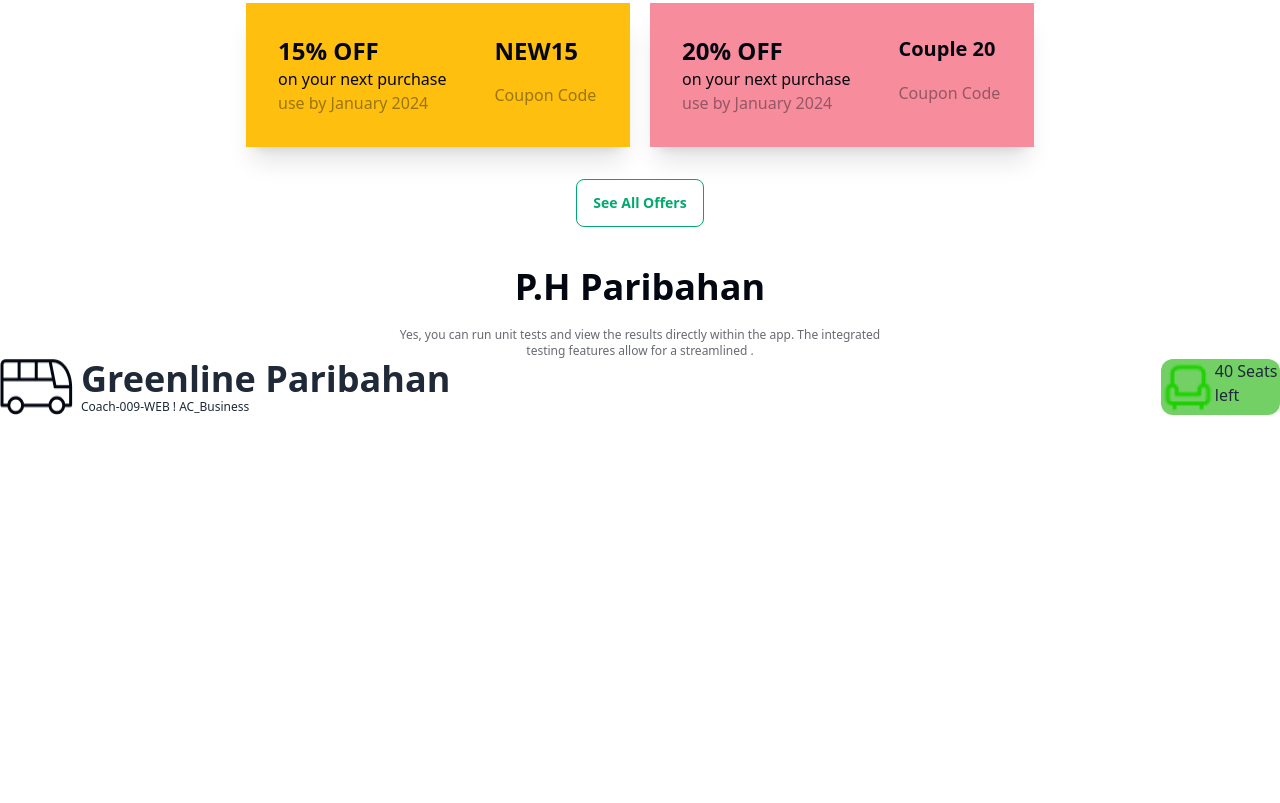
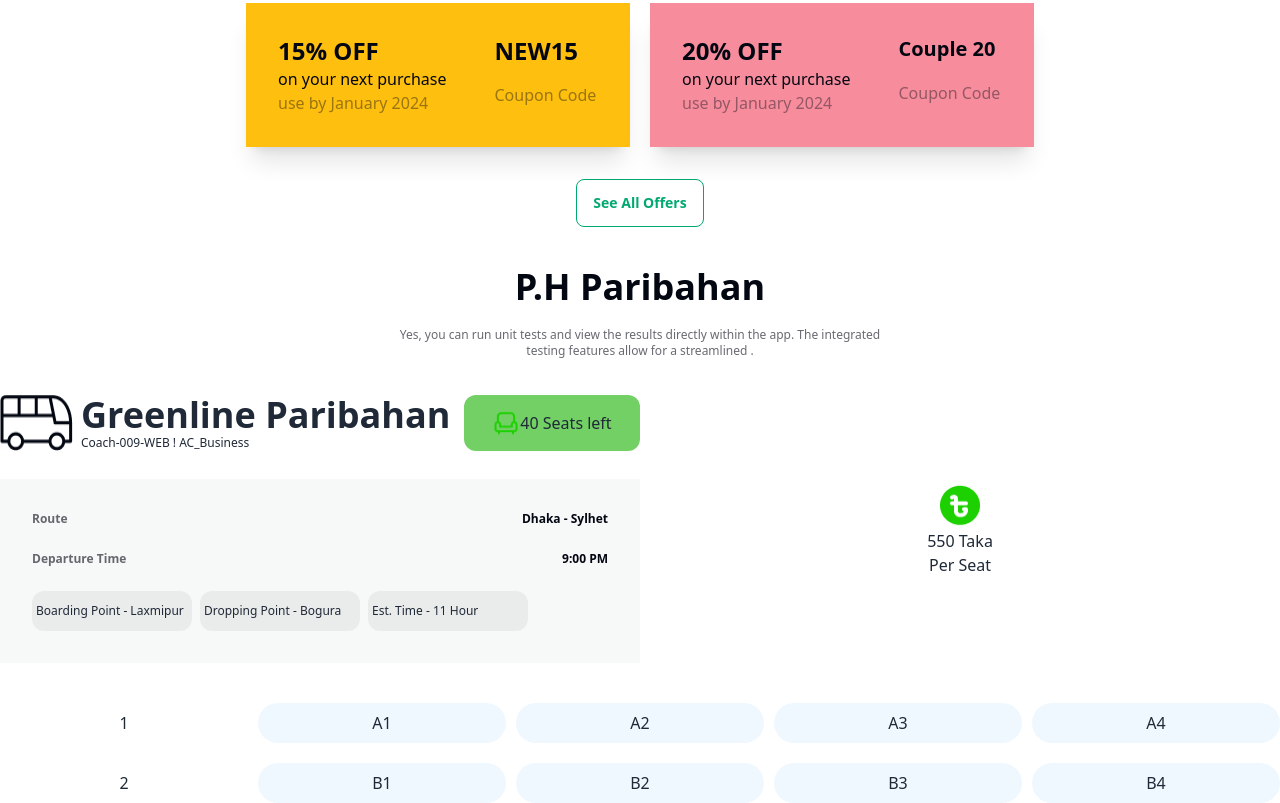
Before and after one commit to sushanto30/assignment-5-project, a plain HTML site: page index.html in a window 1280 px wide. Shown: the part 713-1516 px from the top of the page. Before the commit the page ends 1128 px from the top, so only its background shows below. Drawn offline with nearby package versions, Linux system fonts and the light colour scheme.

Commit message:
seat section complite

```diff
--- a/index.html
+++ b/index.html
@@ -16,6 +16,25 @@
         .raleway {
             font-family: "Raleway", sans-serif;
 
+        }
+        .ticket{
+            display: grid;
+            grid-template-columns: repeat(5, 1fr);
+            row-gap: 20px;
+            column-gap: 10px;
+
+
+        }
+        .seat{
+            background-color: aliceblue;
+            border-radius: 20px;
+            height: 40px;
+            display: flex;
+            justify-content: center;
+            align-items: center;
+        }
+        #no1{
+             background-color: white;
         }
     </style>
 
@@ -132,26 +151,81 @@
                     the results directly within the app. The integrated <br> testing features allow for a streamlined .
                 </p>
             </header>
-            <main>
-                <div>
+            <main class="container mx-auto mt-9 flex justify-center bg-[ #F7F8F8] rounded-xl">
+                <div class="flex-1">
+                    <!-- header -->
                     <div class="flex justify-between">
                         <div class="flex flex-row gap-2">
                             <img src="images/bus-logo.png" alt="">
                             <div>
-                                <h1 class="text-4xl font-bold">Greenline Paribahan</h1>
+                                <p class="text-4xl font-bold">Greenline Paribahan</p>
                                 <p class="text-xs font-normal">Coach-009-WEB ! AC_Business</p>
                             </div>
 
                         </div>
-                        <div class="flex flex-row rounded-xl bg-[#73d065] ">
-                            <img src="images/seat-green.png" alt="">
+                        <div class="flex flex-row rounded-xl bg-[#73d065] justify-center w-44 h-14 items-center">
+                            <img class="w-7 h-7" src="images/seat-green.png" alt="">
                             <p><span>40</span> Seats left</p>
                         </div>
                     </div>
+                    <!-- p -->
+                    <div class="bg-[#F7F8F8] p-8 mt-7">
+                        <div class="text-xs font-semibold flex justify-between ">
+                            <p class="text-[#03071299]">Route</p>
+                            <p class="text-[#030712]">Dhaka - Sylhet</p>
+
+                        </div>
+                        <div class="text-xs font-semibold flex justify-between mt-6">
+                            <p class="text-[#03071299]">Departure Time</p>
+                            <p class="text-[#030712]">9:00 PM</p>
+                        </div>
+                        <div class="flex flex-row gap-2 mt-6">
+                            <div class="bg-[#0307120D] w-40 h-10 flex  items-center p-1 rounded-xl ">
+                                <p class="text-xs font-medium  ">Boarding Point - Laxmipur</p>
+                            </div>
+                            <div class="bg-[#0307120D] w-40 h-10 flex  items-center p-1 rounded-xl ">
+                                <p class="text-xs font-medium  ">Dropping Point - Bogura </p>
+                            </div>
+                            <div class="bg-[#0307120D] w-40 h-10 flex  items-center p-1 rounded-xl ">
+                                <p class="text-xs font-medium  "> Est. Time - 11 Hour</p>
+                            </div>
+                        </div>
+
+                    </div>
+
+                </div>
+                <div class="text-center flex flex-1 flex-col justify-center items-center">
+                    <img class="w-12 h-12" src="images/fare.png" alt="">
+                    <p>550 Taka</p>
+                    <p>Per Seat</p>
+                </div>
+            </main>
+
+        </section>
+        <!-- seat section -->
+        <section class="container mx-auto mt-10">
+            <header>
+
+            </header>
+            <main>
+                <div class="ticket">
+                      <div id="no1" class="seat">1</div>
+                      <div class="seat">A1</div>
+                      <div class="seat">A2</div>
+                      <div class="seat">A3</div>
+                      <div class="seat">A4</div>
+                      <div id="no1" class="seat">2</div>
+                      <div class="seat">B1</div>
+                      <div class="seat">B2</div>
+                      <div class="seat">B3</div>
+                      <div class="seat">B4</div>
+
+
+
+
 
                 </div>
             </main>
-
         </section>
     </main>
     <footer>
```
